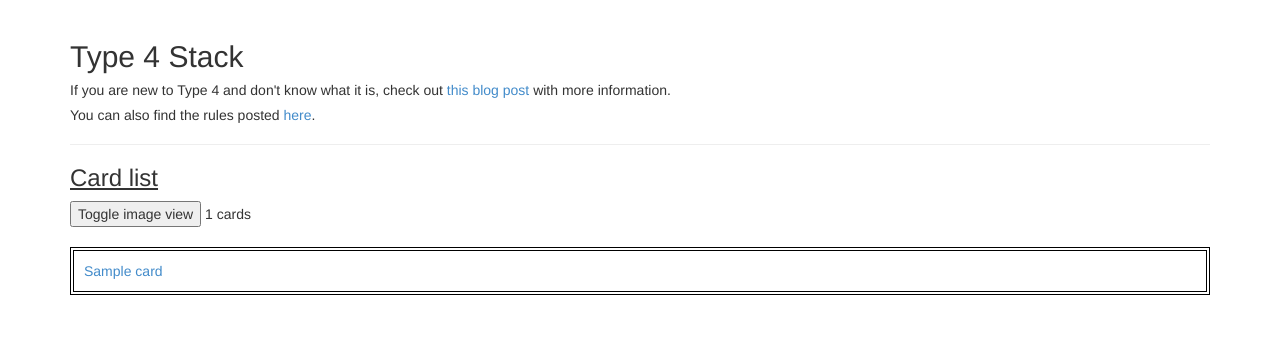
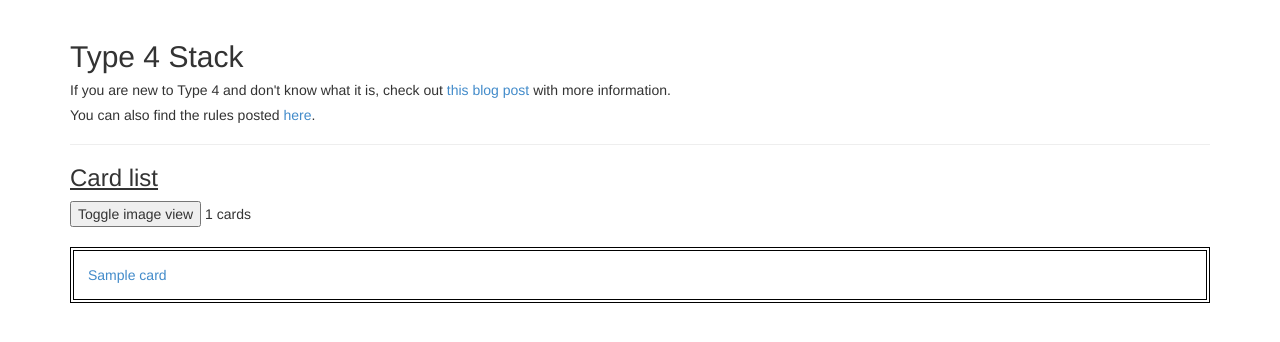
Before and after one commit to mpaulweeks/type4stack, a Django app: page / in a window 1280 px wide. Shown: the part 51-393 px from the top of the page. Run offline with Django 3.2, Linux system fonts and the light colour scheme; tables that the repository leaves empty hold one stand-in row (values such as "Sample post"); parts of the project's set-up code (start-up, migrations or seed data) failed here and were passed over; some libraries are stand-ins or nearby versions.

Commit message:
convert px to em

```diff
--- a/type4/static/type4/style.css
+++ b/type4/static/type4/style.css
@@ -2,26 +2,21 @@
 	display: none;
 }
 .cardlistdisplay {
-	padding: 10px;
-	border: 4px double black;
+	padding: 1em;
+	border: 0.3em double black;
 }
 .cardimage {
-	width: 222px;
+	width: 15.75em;
 }
 .columned {
-	-moz-column-width: 200px;
-	-webkit-column-width: 200px;
+	-moz-column-width: 14em;
+	-webkit-column-width: 14em;
 }
 .cardlist-title {
 	text-decoration: underline;
 }
 @media only screen and (max-device-width: 568px) {
 	.cardimage {
-		width: 127px;
+		width: 8.965em;
 	}
 }
-@media only screen and (max-device-width: 320px) {
-	.cardimage {
-		width: 130px;
-	}
-}
```
